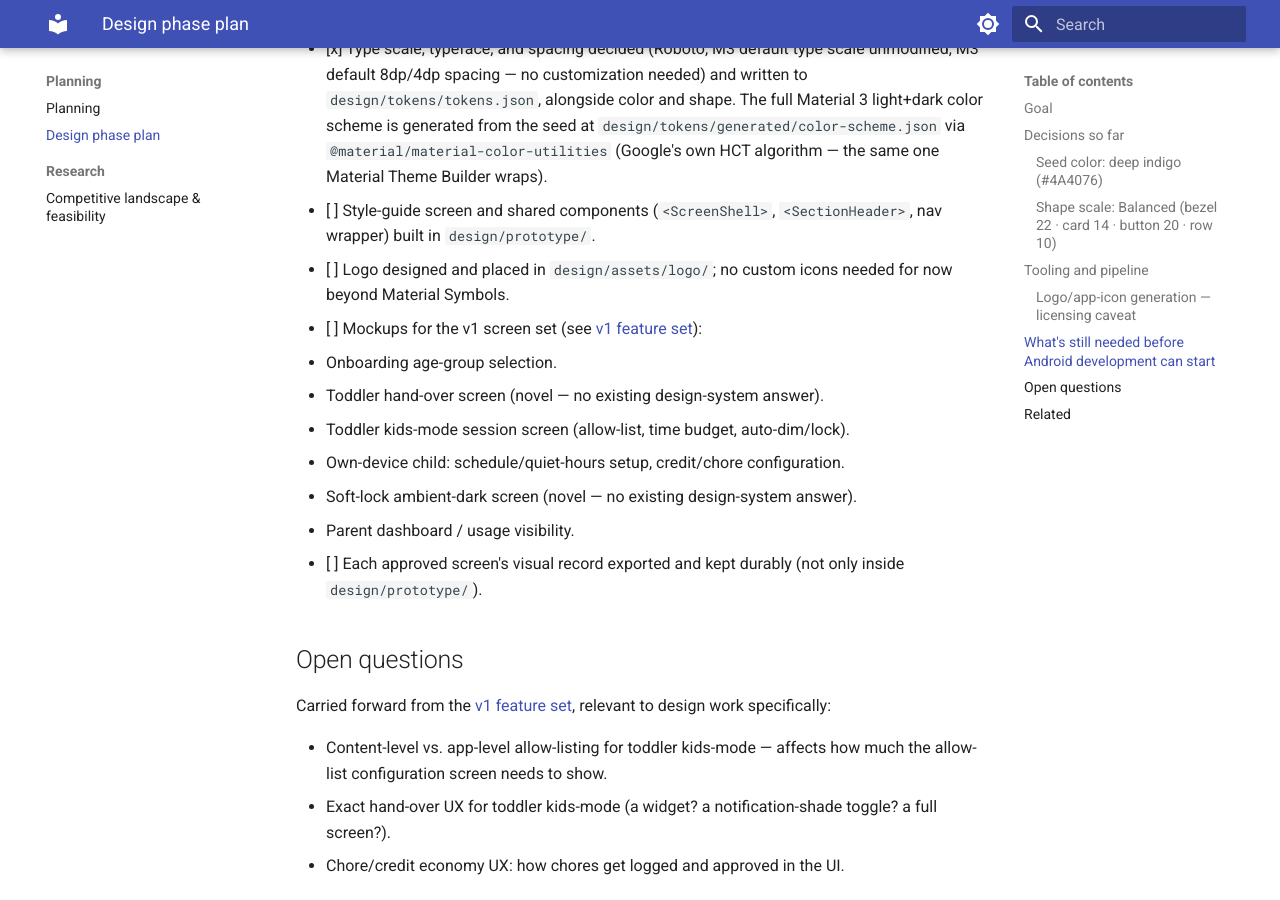
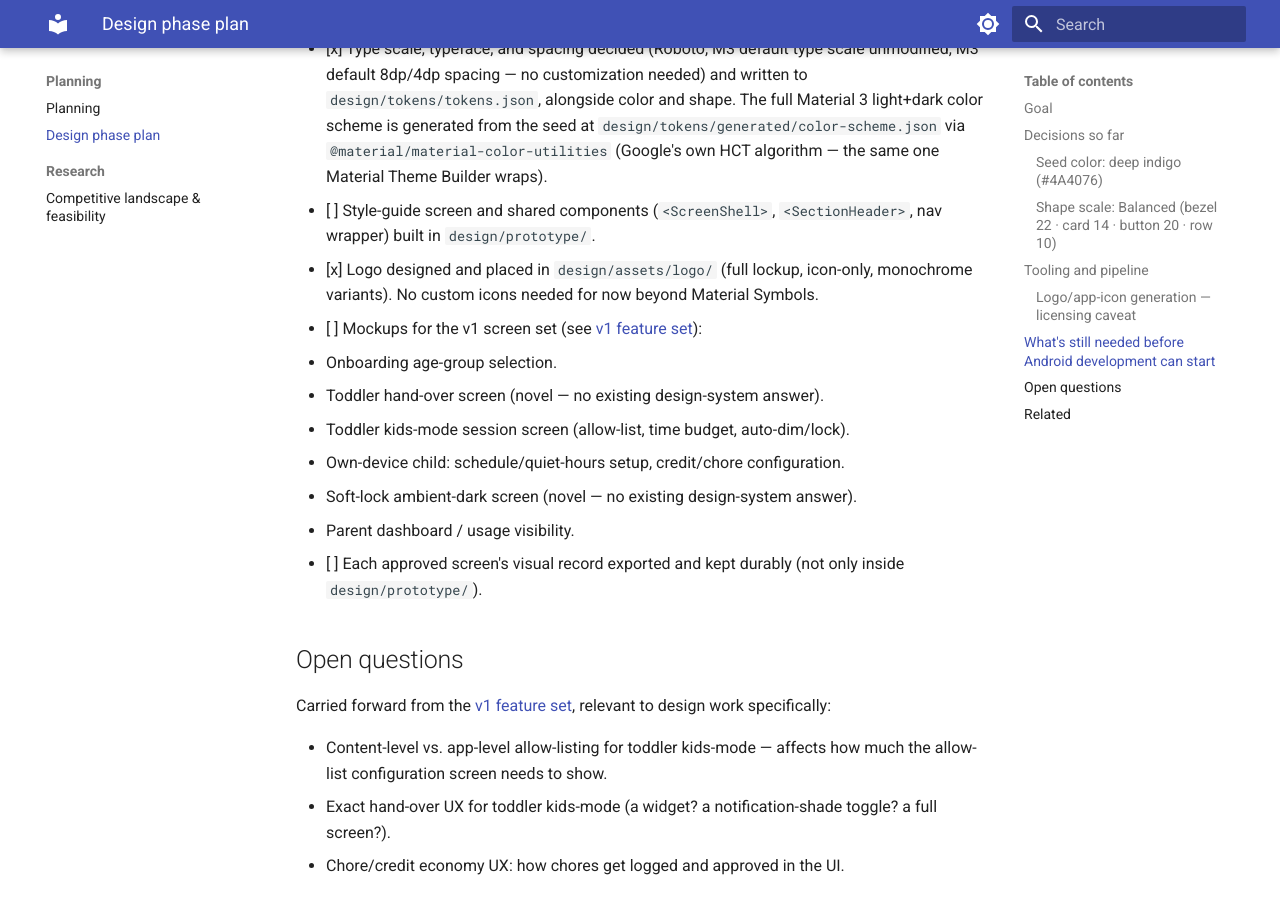
Before and after one commit to AngeshBhardwaj/chetna, an MkDocs documentation site: the page built from docs/content/planning/design-phase-plan.md, in a window 1280 px wide and 900 px high, scrolled down 2900 px. Built offline with MkDocs 1.6.1 and Material for MkDocs 9.7.7, drawn with Linux system fonts in a browser that asks for light colours.

Commit message:
Mark logo checklist item done in design phase plan

```diff
--- a/docs/content/planning/design-phase-plan.md
+++ b/docs/content/planning/design-phase-plan.md
@@ -49,7 +49,7 @@ If using an AI image tool for logo/icon concepts (e.g. Recraft, notably vector/S
 - [x] Shape scale decided — Balanced, see [Decisions](#decisions-so-far) above.
 - [x] Type scale, typeface, and spacing decided (Roboto, M3 default type scale unmodified, M3 default 8dp/4dp spacing — no customization needed) and written to `design/tokens/tokens.json`, alongside color and shape. The full Material 3 light+dark color scheme is generated from the seed at `design/tokens/generated/color-scheme.json` via `@material/material-color-utilities` (Google's own HCT algorithm — the same one Material Theme Builder wraps).
 - [ ] Style-guide screen and shared components (`<ScreenShell>`, `<SectionHeader>`, nav wrapper) built in `design/prototype/`.
-- [ ] Logo designed and placed in `design/assets/logo/`; no custom icons needed for now beyond Material Symbols.
+- [x] Logo designed and placed in `design/assets/logo/` (full lockup, icon-only, monochrome variants). No custom icons needed for now beyond Material Symbols.
 - [ ] Mockups for the v1 screen set (see [v1 feature set](../brainstorm/v1-feature-set.md)):
   - Onboarding age-group selection.
   - Toddler hand-over screen (novel — no existing design-system answer).
```
